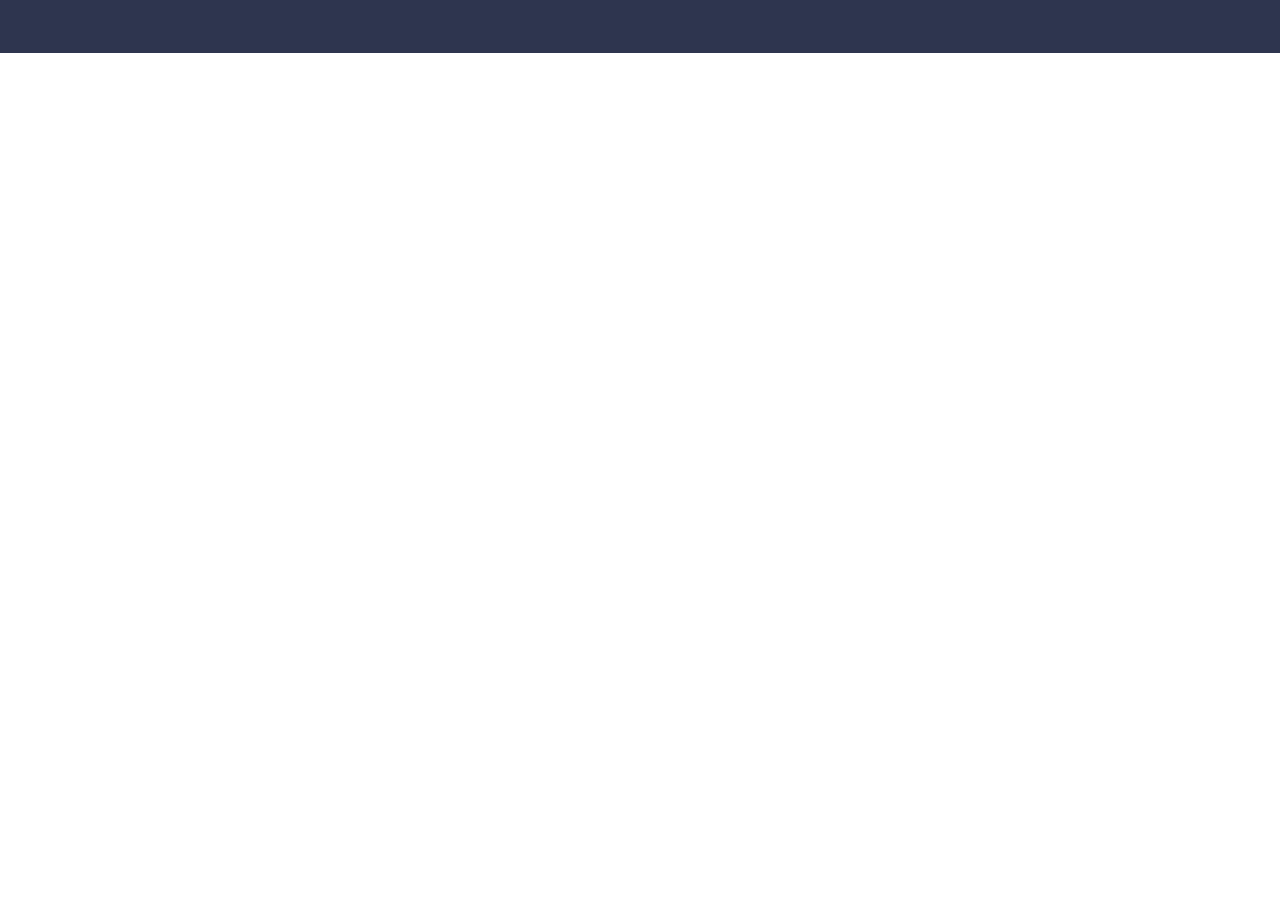
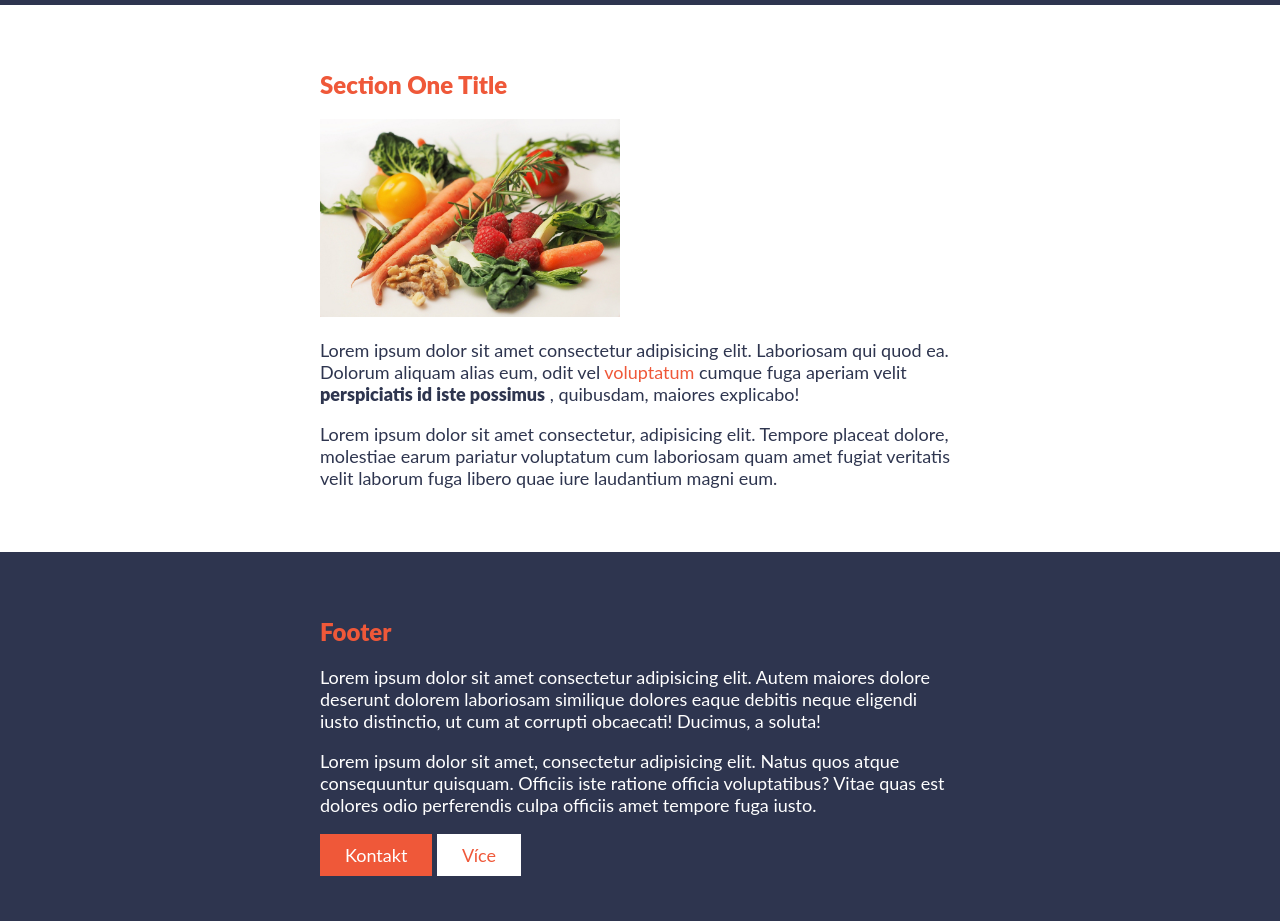
Before and after one commit to rstoweb/S1, a plain HTML site: page projekt2/index.html in a window 1280 px wide. Shown: the part 129-1050 px from the top of the page. Before the commit the page ends 800 px from the top, so only its background shows below. Drawn offline with Linux system fonts and the light colour scheme.

Commit message:
Základní struktura

```diff
--- a/projekt2/css/style.css
+++ b/projekt2/css/style.css
@@ -16,3 +16,58 @@ header {
     max-width: 800px;
     margin: 0 auto;
 }
+section img {
+    width: 300px;
+}
+
+section {
+    padding: 45px 0;
+}
+
+footer {
+    background: #2e354f;
+    color: #fff;
+    padding: 45px 0;
+}
+
+h1, h2, strong {
+    font-weight: 900;
+}
+
+/* Typography */
+h1 {
+    font-size: 36px;
+    margin: 0;
+}
+
+h2 {
+    font-size: 24px;
+    color: #ef5839;
+}
+
+a {
+    color: #ef5839;
+    text-decoration: none;
+}
+
+a:hover,
+a:active {
+    color: #d4b44c;
+}
+
+/* Buttons */
+.btn {
+    text-decoration: none;
+    display: inline-block;
+    padding: 10px 25px;
+}
+
+.btn-accent {
+    background: #ef5839;
+    color: #fff;
+}
+
+.btn-white {
+    background: #fff;
+    color: #ef5839;
+}
--- a/projekt2/index.html
+++ b/projekt2/index.html
@@ -13,12 +13,27 @@
     </header>
     <section class="section-one">
         <div class="container">
-
+            <h2>Section One Title</h2>
+            <img src="/images/vegetables.jpg" alt="Obrázek - zdravá výživa">
+            <p>
+                Lorem ipsum dolor sit amet consectetur adipisicing elit. Laboriosam qui quod ea. Dolorum aliquam alias eum, odit vel <a href="#">voluptatum</a>  cumque fuga aperiam velit <strong>perspiciatis id iste possimus</strong> , quibusdam, maiores explicabo!
+            </p>
+            <p>
+                Lorem ipsum dolor sit amet consectetur, adipisicing elit. Tempore placeat dolore, molestiae earum pariatur voluptatum cum laboriosam quam amet fugiat veritatis velit laborum fuga libero quae iure laudantium magni eum.
+            </p>
         </div>
     </section>
     <footer>
         <div class="container">
-
+            <h2>Footer</h2>
+            <p>
+                Lorem ipsum dolor sit amet consectetur adipisicing elit. Autem maiores dolore deserunt dolorem laboriosam similique dolores eaque debitis neque eligendi iusto distinctio, ut cum at corrupti obcaecati! Ducimus, a soluta!
+            </p>
+            <p>
+                Lorem ipsum dolor sit amet, consectetur adipisicing elit. Natus quos atque consequuntur quisquam. Officiis iste ratione officia voluptatibus? Vitae quas est dolores odio perferendis culpa officiis amet tempore fuga iusto.
+            </p>
+            <a href="#" class="btn btn-accent">Kontakt</a>
+            <a href="#" class="btn btn-white">Více</a>
         </div>
     </footer>
 </body>
```
Also changed, not shown: projekt2/images/vegetables.jpg (added).
